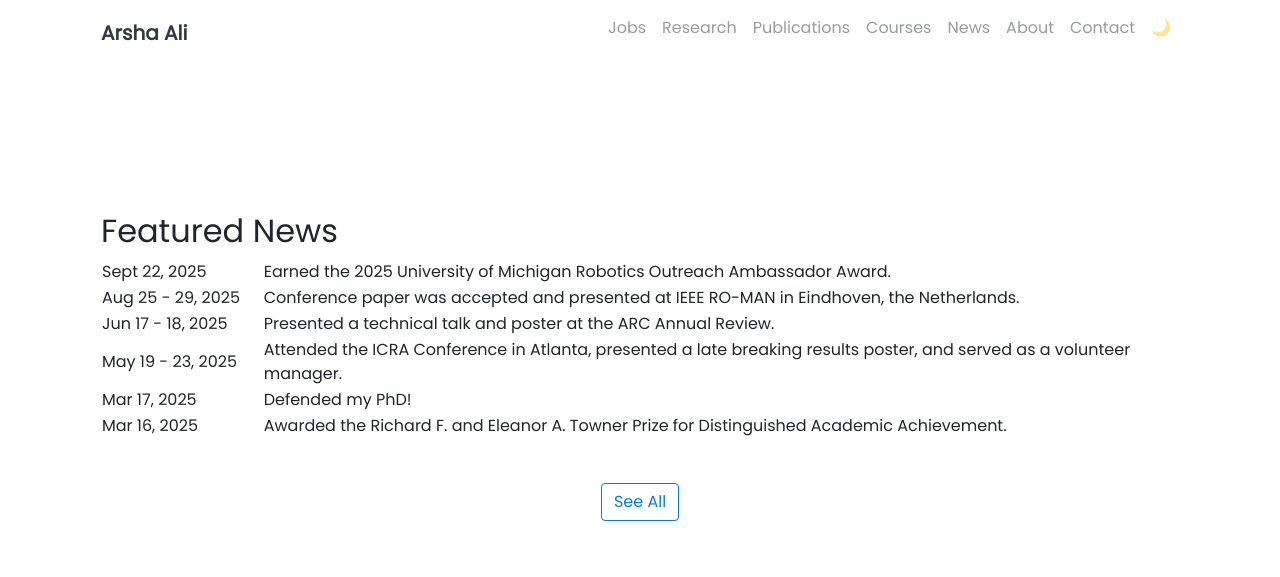
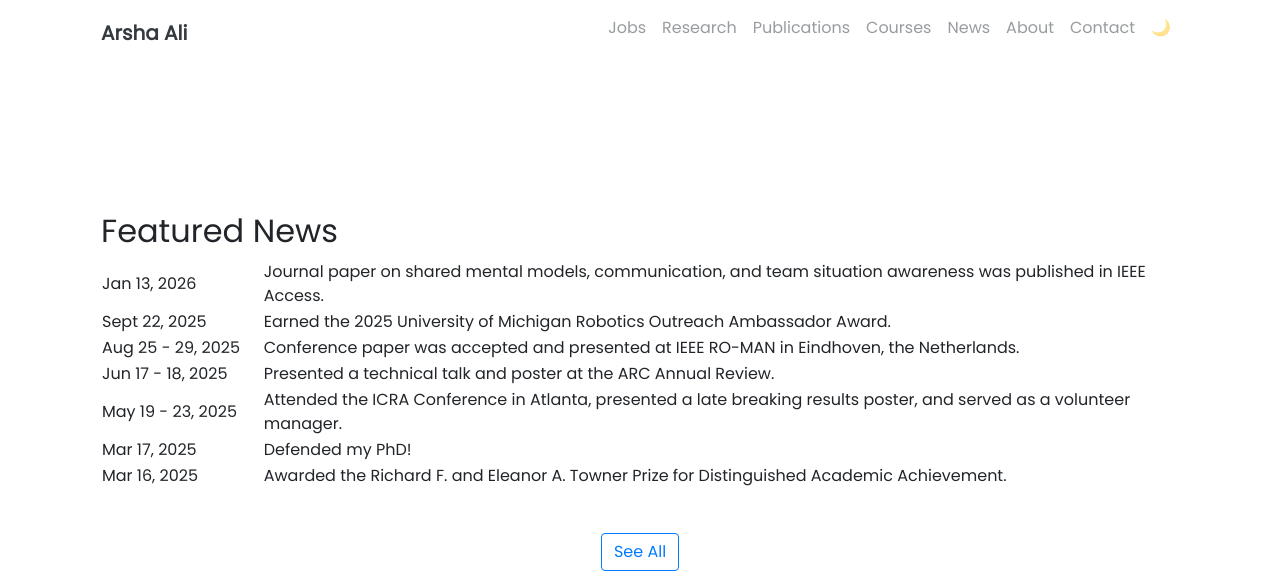
Before and after one commit to arshaali/arshaali.github.io, a Jekyll site: the page built from pages/index.md, in a window 1280 px wide and 900 px high, scrolled down 628 px, cut to the strip 0-577 px from the top of the window. Built offline with Jekyll 4.4.1, drawn with Linux system fonts in a browser that asks for light colours; nearby versions of some CDN libraries.

Commit message:
Update landing.html

```diff
--- a/_includes/landing.html
+++ b/_includes/landing.html
@@ -37,6 +37,10 @@
          <col span="1" style="width: 85%;">
       </colgroup>
       <!-- Put <thead>, <tbody>, and <tr>'s here! -->
+      <tr>
+        <td>Jan 13, 2026</td>
+        <td> Journal paper on shared mental models, communication, and team situation awareness was published in IEEE Access.</td>
+      </tr>
       <tr>
         <td>Sept 22, 2025</td>
         <td> Earned the 2025 University of Michigan Robotics Outreach Ambassador Award.</td>
```
